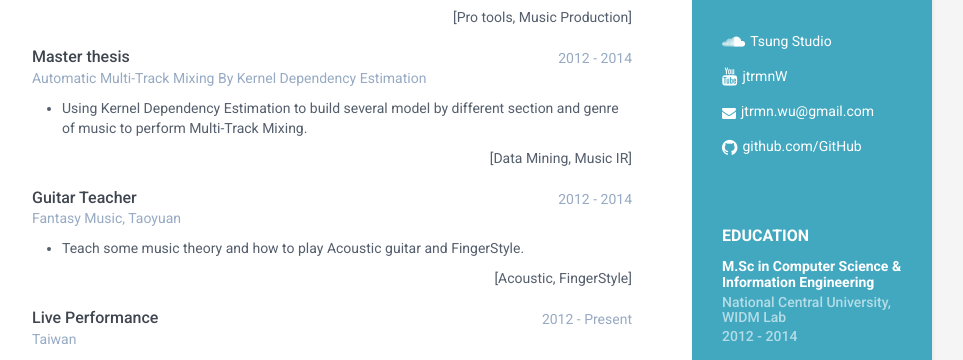
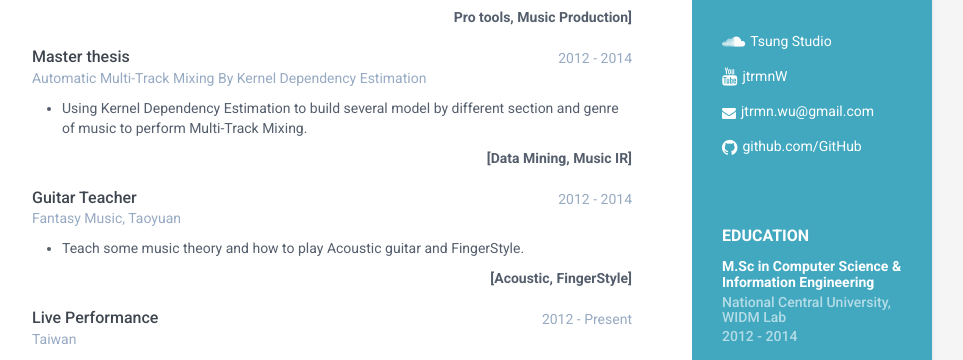
Before and after one commit to tsungtwu/online-cv, a Jekyll site: the page built from index.html, in a window 1280 px wide and 900 px high, cut to the strip 465-825 px from the top of the window. Shown: the whole strip, without its empty margins (188-1151 px from the left). Built offline with Jekyll 4.4.1, drawn with Linux system fonts in a browser that asks for light colours.

Commit message:
update information

```diff
--- a/_includes/experience-cht.html
+++ b/_includes/experience-cht.html
@@ -56,7 +56,7 @@
 
 
 
-            <p style="text-align: right;"> [Pro tools, Music Production]</p>
+            <p style="text-align: right;"> <strong>[Pro tools, Music Production]</strong></p>
         </div>
         <!--//details-->
     </div>
@@ -79,7 +79,7 @@
                 </li>
             </ul>
 
-            <p style="text-align: right;"> [Data Mining, Music IR]</p>
+            <p style="text-align: right;"> <strong>[Data Mining, Music IR]</strong></p>
 
         </div>
         <!--//details-->
@@ -103,7 +103,7 @@
                     <p>於奇想樂器擔任木吉他彈唱以及FingerStyle教師。</p>
                 </li>
             </ul>
-            <p style="text-align: right;"> [Acoustic, FingerStyle]</p>
+            <p style="text-align: right;"> <strong>[Acoustic, FingerStyle]</strong></p>
 
         </div>
         <!--//details-->
--- a/_includes/experience.html
+++ b/_includes/experience.html
@@ -52,7 +52,7 @@
                 </li>
             </ul>
 
-            <p style="text-align: right;"> [Pro tools, Music Production]</p>
+            <p style="text-align: right;"> <strong>Pro tools, Music Production]</strong></p>
         </div>
         <!--//details-->
     </div>
@@ -75,7 +75,7 @@
                 </li>
             </ul>
 
-            <p style="text-align: right;"> [Data Mining, Music IR]</p>
+            <p style="text-align: right;"> <strong>[Data Mining, Music IR]</strong></p>
 
         </div>
         <!--//details-->
@@ -99,7 +99,7 @@
                     Teach some music theory and how to play Acoustic guitar and FingerStyle.
                 </li>
             </ul>
-            <p style="text-align: right;"> [Acoustic, FingerStyle]</p>
+            <p style="text-align: right;"> <strong>[Acoustic, FingerStyle]</strong></p>
 
         </div>
         <!--//details-->
```
Also changed, not shown: 1 other file.
